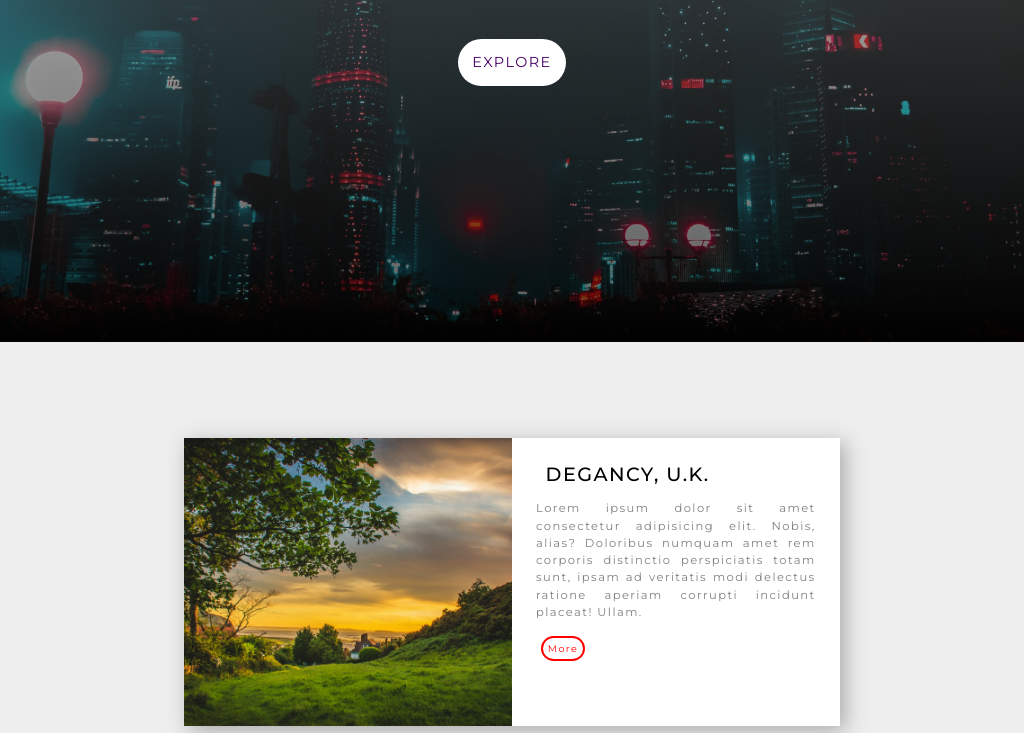
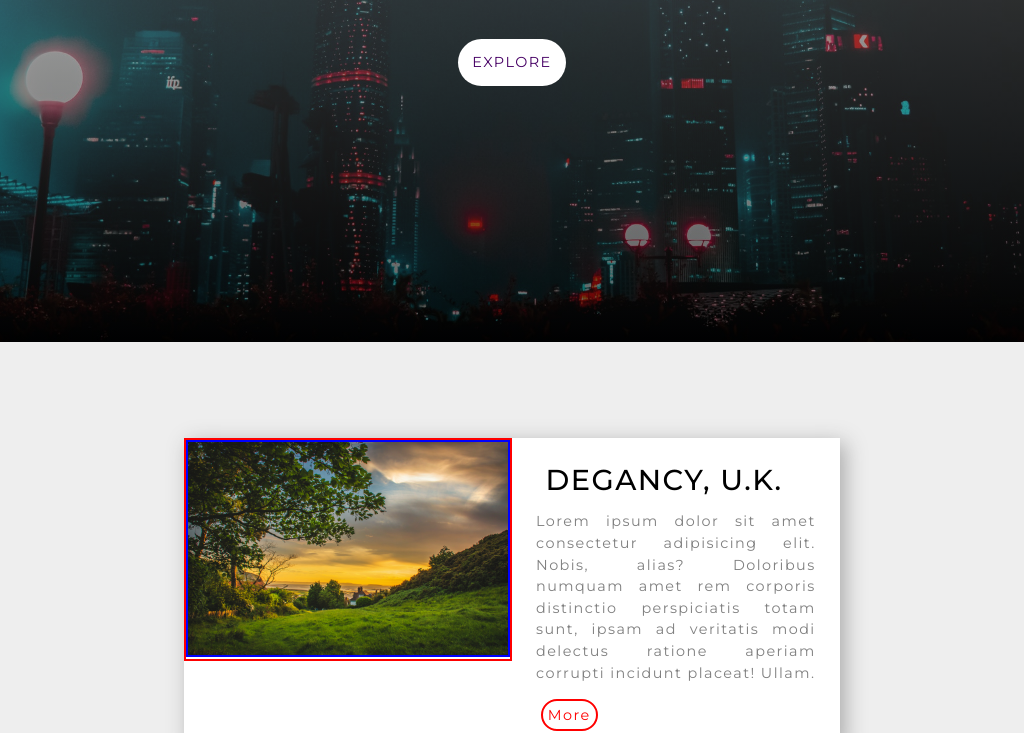
Before and after one commit to satvikpopli/travel-website, a plain HTML site: page index.html in a window 1024 px wide. Shown: the part 458-1191 px from the top of the page. Drawn offline with Linux system fonts and the light colour scheme.

Commit message:
fix row float

```diff
--- a/css/app.css
+++ b/css/app.css
@@ -128,7 +128,7 @@ nav::after {
 .row {
     background-color: #fff;
     margin: 0 auto;
-    height: 30rem;
+    height: auto;
     width: 75%;
     box-shadow: 5px 5px 20px 0px #aaa;
 }
@@ -150,10 +150,12 @@ nav::after {
 }
 
 .row .img-box {
+    border: 2px solid red;
     height: 100%;
 }
 
 .row .img-box img {
+    border: 2px solid blue;
     display: inline-block;
     height: 100%;
     width: 100%;
@@ -184,7 +186,7 @@ nav::after {
     background-color: red;
 }
 
-.showcase::after {
+.row::after {
     content: "";
     display: block;
     clear: both;
@@ -579,7 +581,7 @@ nav::after {
 
 .md-content {
     color: grey;
-    font-size: 1.25rem;
+    font-size: 1.5rem;
     font-weight: 400;
     line-height: 1.5;
 }
@@ -829,18 +831,6 @@ nav::after {
         max-height: 100%;
     }
 
-    .row .text-box h2 {
-        font-size: 2rem;
-    }
-
-    .row .text-box p {
-        font-size: 1.2rem;
-    }
-
-    .row .text-box a {
-        font-size: 1rem;
-    }
-
     .box-wrapper {
         width: 100%;
         margin: 4rem auto 0;
@@ -856,8 +846,6 @@ nav::after {
     .box p {
         font-size: 1.25rem;
     }
-
-
 }
 
 @media (orientation: landscape) and (max-height: 500px) {
```
